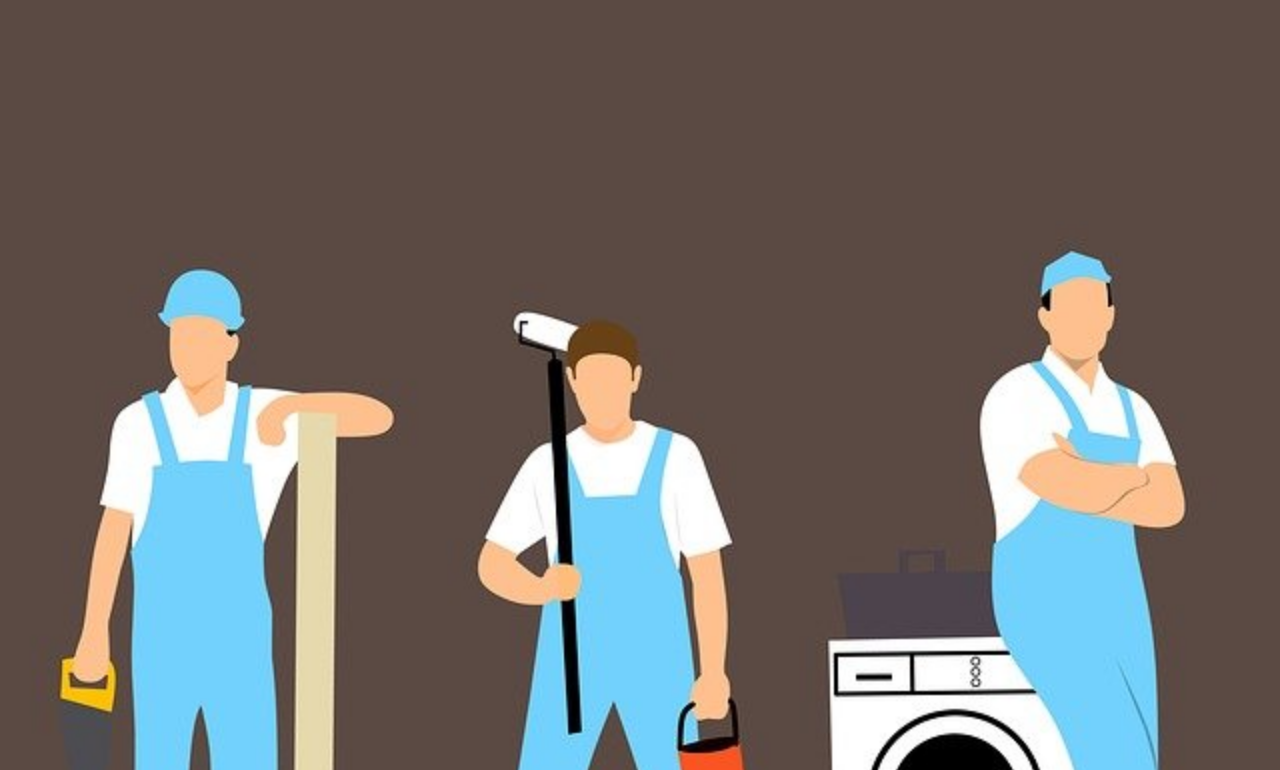
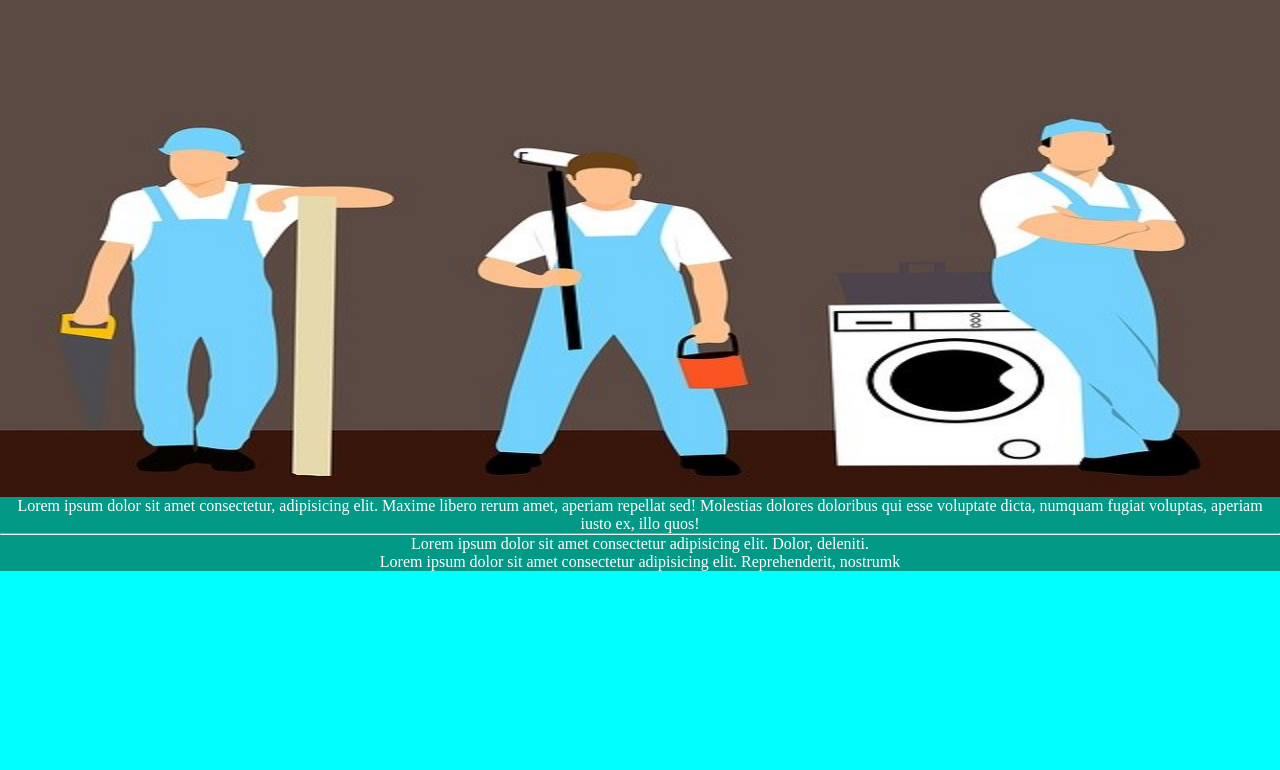
Before and after one commit to nicolassilla/TP-DE-SASS-MAS-SEO, a website: page index.html in a window 1280 px wide. Shown: the part 30-800 px from the top of the page. Drawn offline with Linux system fonts and the light colour scheme.

Commit message:
termine todos los cambios

```diff
--- a/index.html
+++ b/index.html
@@ -4,6 +4,8 @@
     <meta charset="UTF-8">
     <meta http-equiv="X-UA-Compatible" content="IE=edge">
     <meta name="viewport" content="width=device-width, initial-scale=1.0">
+    <meta name="description=" content="Somos una empresa dedicada al solucionar problemas en el hogar, mediante el consejo util de profesionales capacitados" >
+    <meta name="keywords" content="obreros, arreglos, reparaciones, hogar, soluciones, herrameintas, emergencias, ">
     <title>SASS Y SEO</title>
     <link rel="stylesheet" href="css/main.css">
 </head>
--- a/scss/estilos.scss
+++ b/scss/estilos.scss
@@ -40,6 +40,8 @@ body{
             display: flex;
             flex-direction: column;
             img{
+                width: 100%;
+                height: 500px;
 
             }
             div{
```
Also changed, not shown: css/main.css.
